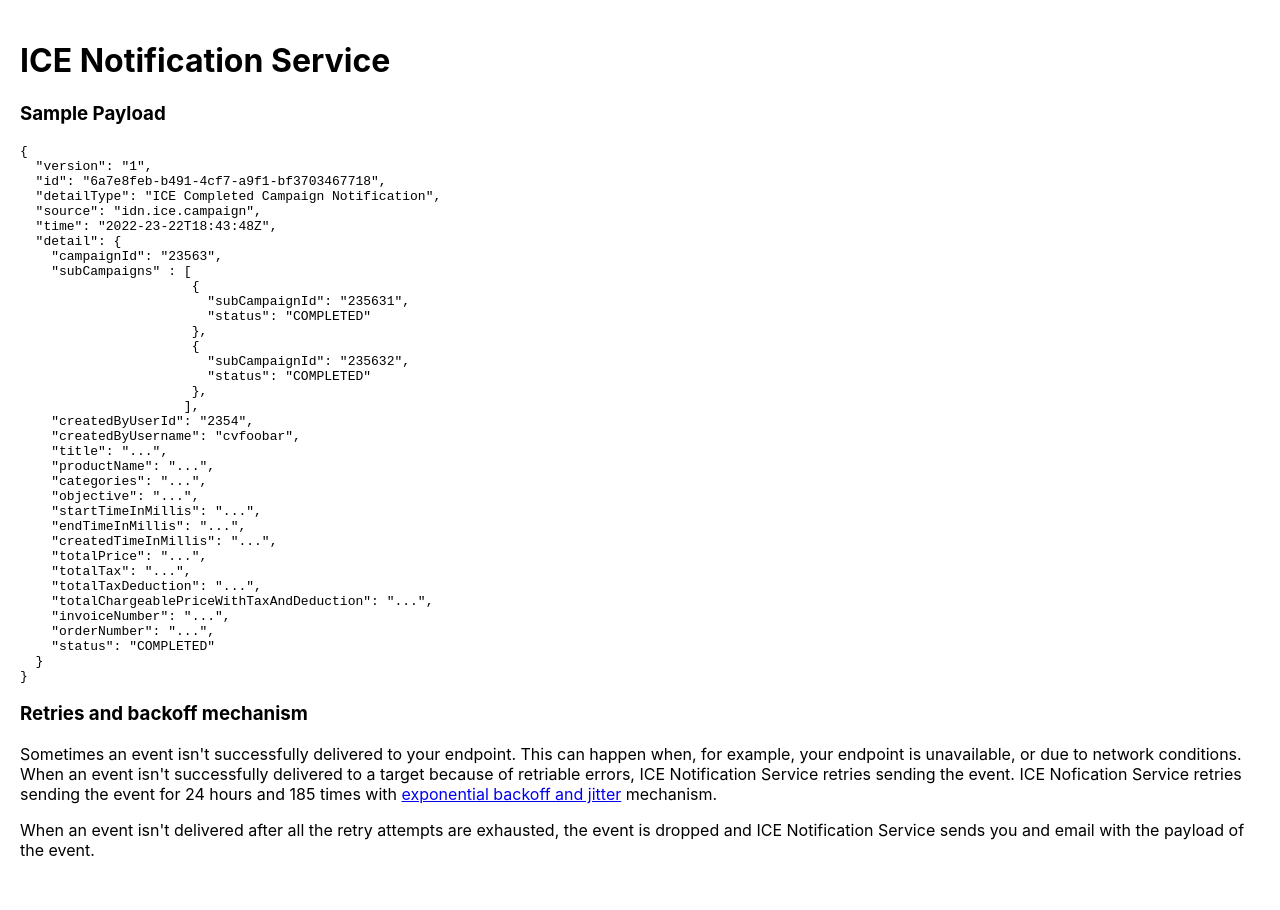
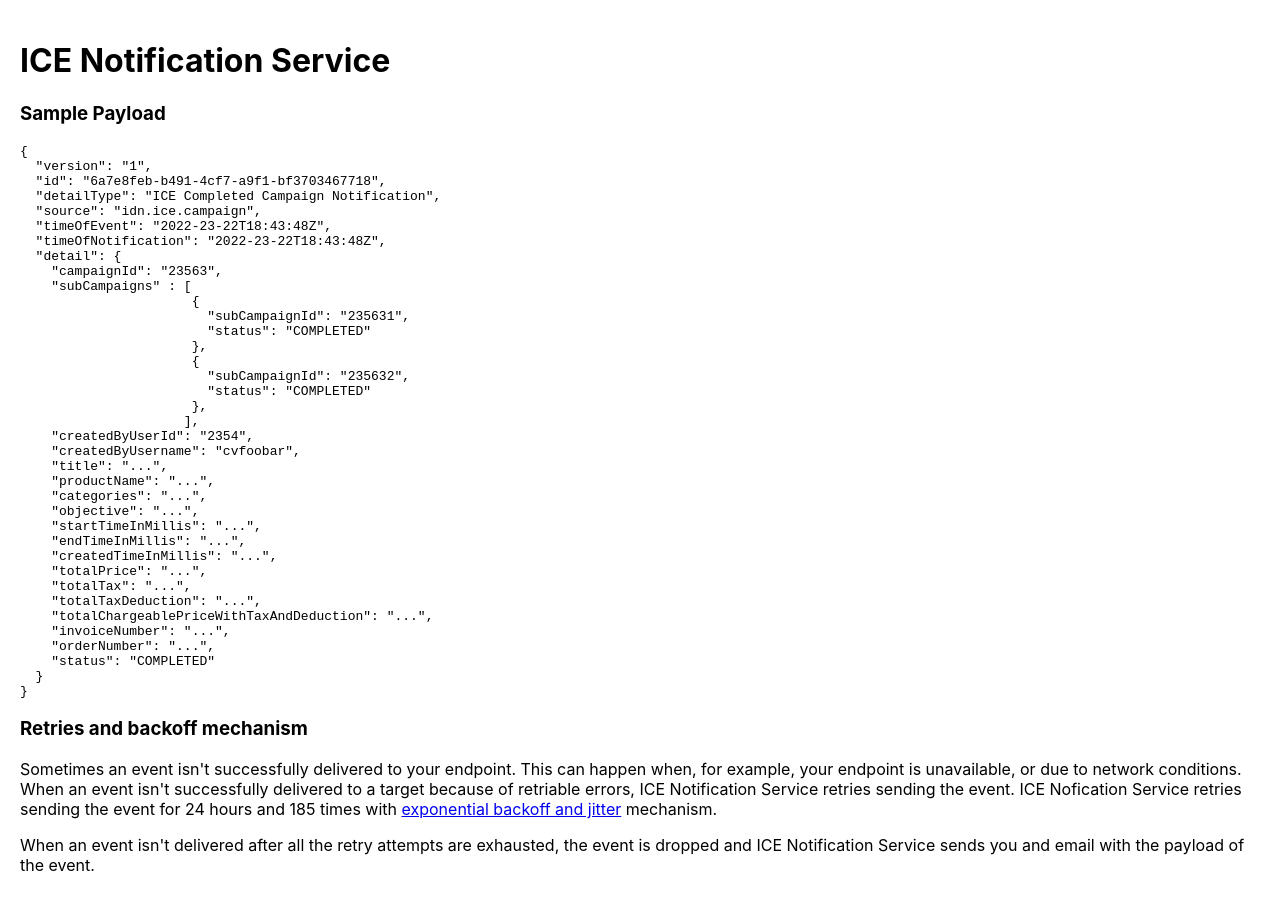
Before and after one commit to IDN-Media/docs.partner-api.ice.id, a Next.js app: page /ice-notification-service in a window 1280 px wide. Built offline with nearby package versions, Linux system fonts and the light colour scheme.

Commit message:
fix: response last message history

```diff
--- a/pages/ice-notification-service.mdx
+++ b/pages/ice-notification-service.mdx
@@ -8,7 +8,8 @@
   "id": "6a7e8feb-b491-4cf7-a9f1-bf3703467718",
   "detailType": "ICE Completed Campaign Notification",
   "source": "idn.ice.campaign",
-  "time": "2022-23-22T18:43:48Z",
+  "timeOfEvent": "2022-23-22T18:43:48Z",
+  "timeOfNotification": "2022-23-22T18:43:48Z",
   "detail": {
     "campaignId": "23563",
     "subCampaigns" : [
--- a/public/partner-api.yaml
+++ b/public/partner-api.yaml
@@ -85,7 +85,7 @@ paths:
             type: "string"
         - name: "userId"
           in: "query"
-          description: "User ID for chat room"
+          description: "This params combination BU_{businessUserId}, example: BU_16"
           required: true
           schema:
             type: "string"
@@ -1506,14 +1506,14 @@ components:
                 type: "string"
               id:
                 type: "string"
-              sendTime:
+              sortKey:
                 type: "string"
         messageLastKey:
           type: "object"
           properties:
             id:
               type: "string"
-            sendTime:
+            sortKey:
               type: "string"
 
     FilterSortDetails:
```
